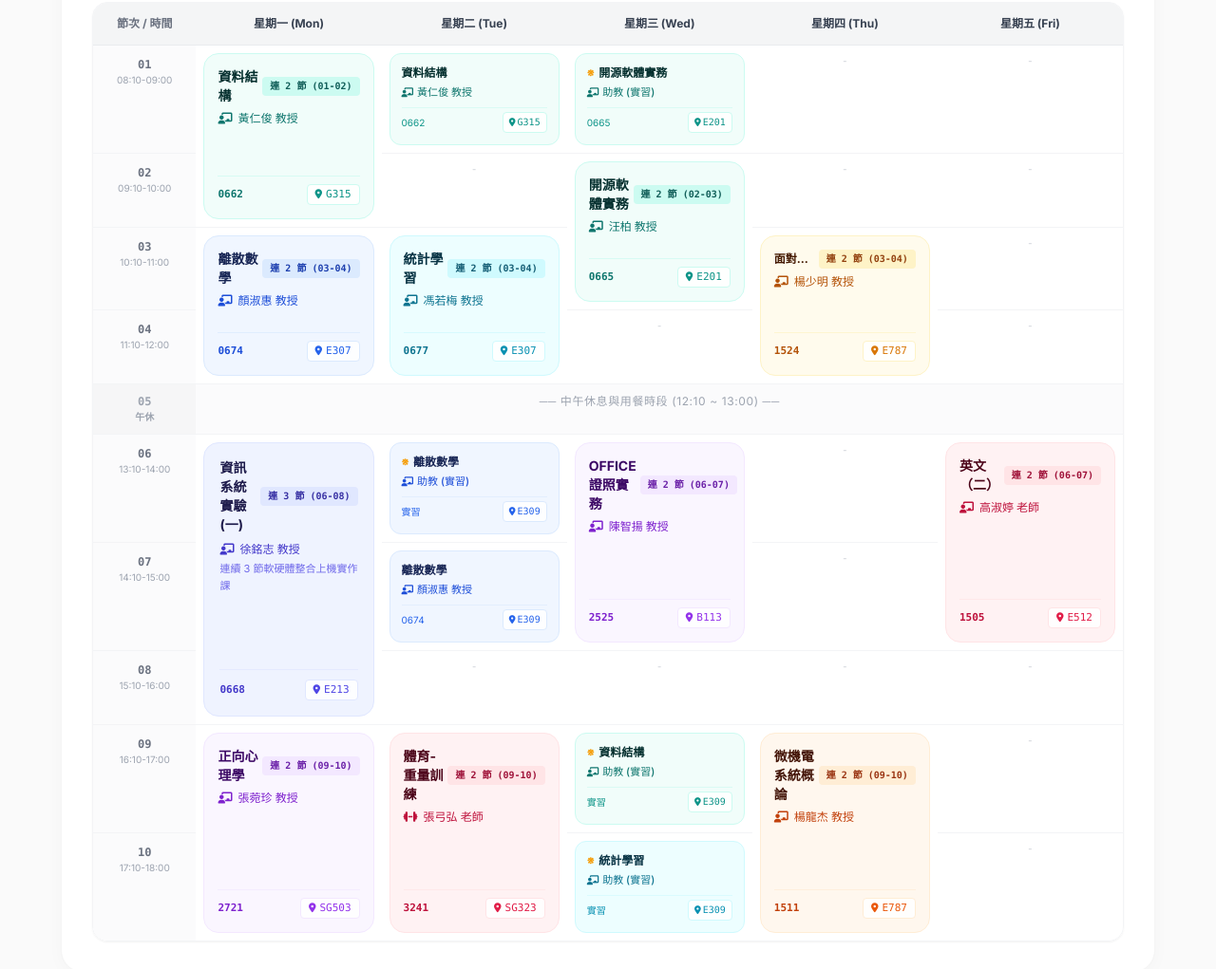
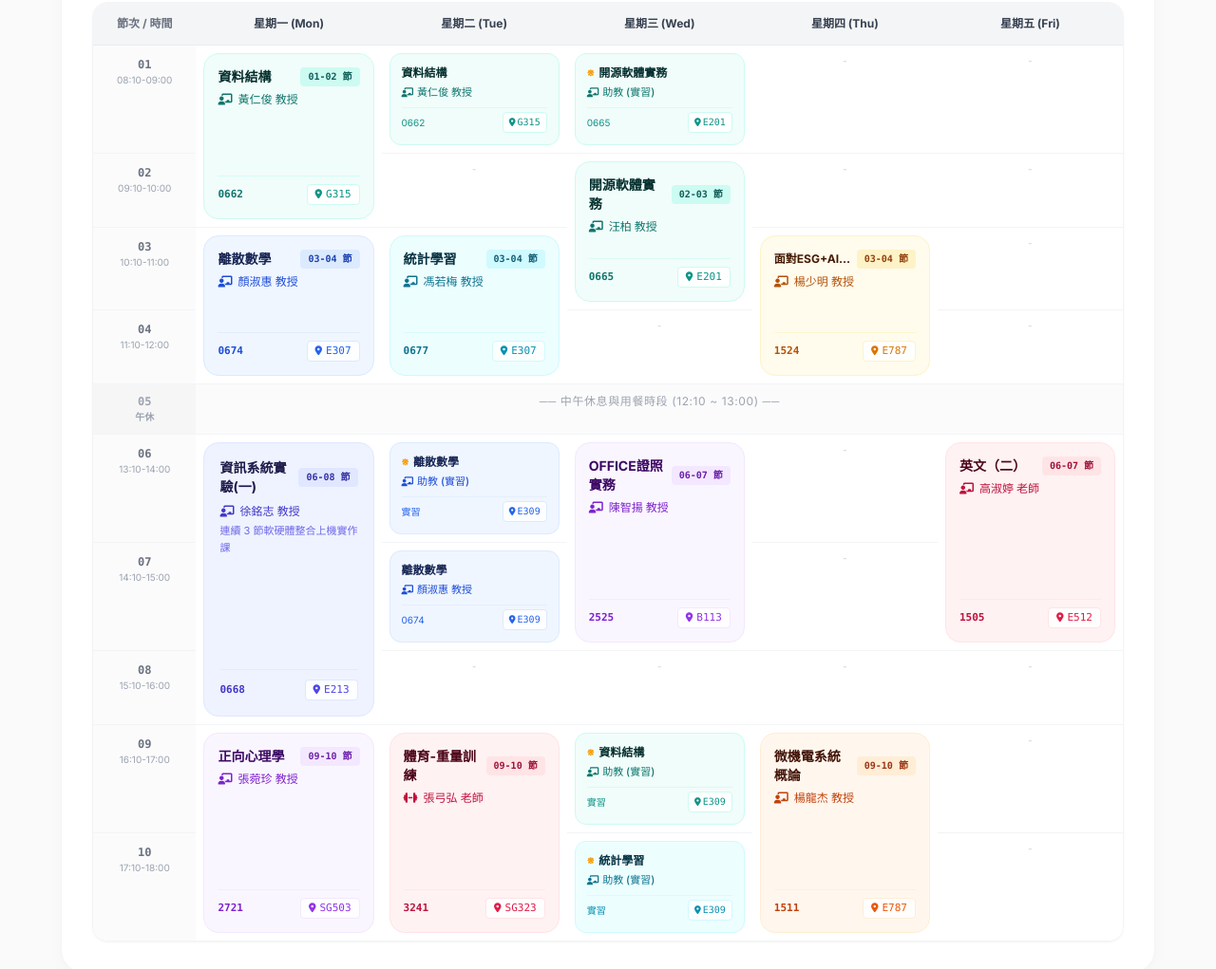
Before and after one commit to yanruray/yanruray, a plain HTML site: page schedule.html in a window 1280 px wide. Shown: the part 425-1446 px from the top of the page at 95% size. Drawn offline with nearby package versions, Linux system fonts and the light colour scheme.

Commit message:
style: 課表徽章簡化節次顯示，移除連2節字樣

```diff
--- a/schedule.html
+++ b/schedule.html
@@ -213,7 +213,7 @@
                                     <div>
                                         <div class="flex items-center justify-between gap-1 mb-1.5">
                                             <span class="font-bold text-sm text-teal-950">資料結構</span>
-                                            <span class="text-[10px] px-2 py-0.5 rounded font-mono bg-teal-100 text-teal-800 font-bold whitespace-nowrap">連 2 節 (01-02)</span>
+                                            <span class="text-[10px] px-2 py-0.5 rounded font-mono bg-teal-100 text-teal-800 font-bold whitespace-nowrap">01-02 節</span>
                                         </div>
                                         <div class="text-xs text-teal-700 flex items-center gap-1.5 font-medium mt-1">
                                             <i class="fa-solid fa-chalkboard-user text-xs"></i> 黃仁俊 教授
@@ -272,7 +272,7 @@
                                     <div>
                                         <div class="flex items-center justify-between gap-1 mb-1.5">
                                             <span class="font-bold text-sm text-teal-950">開源軟體實務</span>
-                                            <span class="text-[10px] px-2 py-0.5 rounded font-mono bg-teal-100 text-teal-800 font-bold whitespace-nowrap">連 2 節 (02-03)</span>
+                                            <span class="text-[10px] px-2 py-0.5 rounded font-mono bg-teal-100 text-teal-800 font-bold whitespace-nowrap">02-03 節</span>
                                         </div>
                                         <div class="text-xs text-teal-700 flex items-center gap-1.5 font-medium mt-1">
                                             <i class="fa-solid fa-chalkboard-user text-xs"></i> 汪柏 教授
@@ -299,7 +299,7 @@
                                     <div>
                                         <div class="flex items-center justify-between gap-1 mb-1.5">
                                             <span class="font-bold text-sm text-blue-950">離散數學</span>
-                                            <span class="text-[10px] px-2 py-0.5 rounded font-mono bg-blue-100 text-blue-800 font-bold whitespace-nowrap">連 2 節 (03-04)</span>
+                                            <span class="text-[10px] px-2 py-0.5 rounded font-mono bg-blue-100 text-blue-800 font-bold whitespace-nowrap">03-04 節</span>
                                         </div>
                                         <div class="text-xs text-blue-700 flex items-center gap-1.5 font-medium mt-1">
                                             <i class="fa-solid fa-chalkboard-user text-xs"></i> 顏淑惠 教授
@@ -317,7 +317,7 @@
                                     <div>
                                         <div class="flex items-center justify-between gap-1 mb-1.5">
                                             <span class="font-bold text-sm text-cyan-950">統計學習</span>
-                                            <span class="text-[10px] px-2 py-0.5 rounded font-mono bg-cyan-100 text-cyan-800 font-bold whitespace-nowrap">連 2 節 (03-04)</span>
+                                            <span class="text-[10px] px-2 py-0.5 rounded font-mono bg-cyan-100 text-cyan-800 font-bold whitespace-nowrap">03-04 節</span>
                                         </div>
                                         <div class="text-xs text-cyan-700 flex items-center gap-1.5 font-medium mt-1">
                                             <i class="fa-solid fa-chalkboard-user text-xs"></i> 馮若梅 教授
@@ -336,7 +336,7 @@
                                     <div>
                                         <div class="flex items-center justify-between gap-1 mb-1.5">
                                             <span class="font-bold text-xs text-amber-950 truncate" title="面對ESG+AI新時代：台灣中小企業商機與創業">面對ESG+AI新時代...</span>
-                                            <span class="text-[10px] px-2 py-0.5 rounded font-mono bg-amber-100 text-amber-800 font-bold whitespace-nowrap">連 2 節 (03-04)</span>
+                                            <span class="text-[10px] px-2 py-0.5 rounded font-mono bg-amber-100 text-amber-800 font-bold whitespace-nowrap">03-04 節</span>
                                         </div>
                                         <div class="text-xs text-amber-700 flex items-center gap-1.5 font-medium mt-1">
                                             <i class="fa-solid fa-chalkboard-user text-xs"></i> 楊少明 教授
@@ -382,7 +382,7 @@
                                     <div>
                                         <div class="flex items-center justify-between gap-1 mb-2">
                                             <span class="font-bold text-sm text-indigo-950">資訊系統實驗(一)</span>
-                                            <span class="text-[10px] px-2 py-0.5 rounded font-mono bg-indigo-100 text-indigo-800 font-bold whitespace-nowrap">連 3 節 (06-08)</span>
+                                            <span class="text-[10px] px-2 py-0.5 rounded font-mono bg-indigo-100 text-indigo-800 font-bold whitespace-nowrap">06-08 節</span>
                                         </div>
                                         <div class="text-xs text-indigo-700 flex items-center gap-1.5 font-medium mb-1">
                                             <i class="fa-solid fa-chalkboard-user text-xs"></i> 徐銘志 教授
@@ -416,7 +416,7 @@
                                     <div>
                                         <div class="flex items-center justify-between gap-1 mb-1.5">
                                             <span class="font-bold text-sm text-purple-950">OFFICE證照實務</span>
-                                            <span class="text-[10px] px-2 py-0.5 rounded font-mono bg-purple-100 text-purple-800 font-bold whitespace-nowrap">連 2 節 (06-07)</span>
+                                            <span class="text-[10px] px-2 py-0.5 rounded font-mono bg-purple-100 text-purple-800 font-bold whitespace-nowrap">06-07 節</span>
                                         </div>
                                         <div class="text-xs text-purple-700 flex items-center gap-1.5 font-medium mt-1">
                                             <i class="fa-solid fa-chalkboard-user text-xs"></i> 陳智揚 教授
@@ -435,7 +435,7 @@
                                     <div>
                                         <div class="flex items-center justify-between gap-1 mb-1.5">
                                             <span class="font-bold text-sm text-rose-950">英文（二）</span>
-                                            <span class="text-[10px] px-2 py-0.5 rounded font-mono bg-rose-100 text-rose-800 font-bold whitespace-nowrap">連 2 節 (06-07)</span>
+                                            <span class="text-[10px] px-2 py-0.5 rounded font-mono bg-rose-100 text-rose-800 font-bold whitespace-nowrap">06-07 節</span>
                                         </div>
                                         <div class="text-xs text-rose-700 flex items-center gap-1.5 font-medium mt-1">
                                             <i class="fa-solid fa-chalkboard-user text-xs"></i> 高淑婷 老師
@@ -498,7 +498,7 @@
                                     <div>
                                         <div class="flex items-center justify-between gap-1 mb-1.5">
                                             <span class="font-bold text-sm text-purple-950">正向心理學</span>
-                                            <span class="text-[10px] px-2 py-0.5 rounded font-mono bg-purple-100 text-purple-800 font-bold whitespace-nowrap">連 2 節 (09-10)</span>
+                                            <span class="text-[10px] px-2 py-0.5 rounded font-mono bg-purple-100 text-purple-800 font-bold whitespace-nowrap">09-10 節</span>
                                         </div>
                                         <div class="text-xs text-purple-700 flex items-center gap-1.5 font-medium mt-1">
                                             <i class="fa-solid fa-chalkboard-user text-xs"></i> 張菀珍 教授
@@ -516,7 +516,7 @@
                                     <div>
                                         <div class="flex items-center justify-between gap-1 mb-1.5">
                                             <span class="font-bold text-sm text-rose-950">體育-重量訓練</span>
-                                            <span class="text-[10px] px-2 py-0.5 rounded font-mono bg-rose-100 text-rose-800 font-bold whitespace-nowrap">連 2 節 (09-10)</span>
+                                            <span class="text-[10px] px-2 py-0.5 rounded font-mono bg-rose-100 text-rose-800 font-bold whitespace-nowrap">09-10 節</span>
                                         </div>
                                         <div class="text-xs text-rose-700 flex items-center gap-1.5 font-medium mt-1">
                                             <i class="fa-solid fa-dumbbell text-xs"></i> 張弓弘 老師
@@ -549,7 +549,7 @@
                                     <div>
                                         <div class="flex items-center justify-between gap-1 mb-1.5">
                                             <span class="font-bold text-sm text-orange-950">微機電系統概論</span>
-                                            <span class="text-[10px] px-2 py-0.5 rounded font-mono bg-orange-100 text-orange-800 font-bold whitespace-nowrap">連 2 節 (09-10)</span>
+                                            <span class="text-[10px] px-2 py-0.5 rounded font-mono bg-orange-100 text-orange-800 font-bold whitespace-nowrap">09-10 節</span>
                                         </div>
                                         <div class="text-xs text-orange-700 flex items-center gap-1.5 font-medium mt-1">
                                             <i class="fa-solid fa-chalkboard-user text-xs"></i> 楊龍杰 教授
```
Also changed, not shown: index.html (+11 -11 lines).
